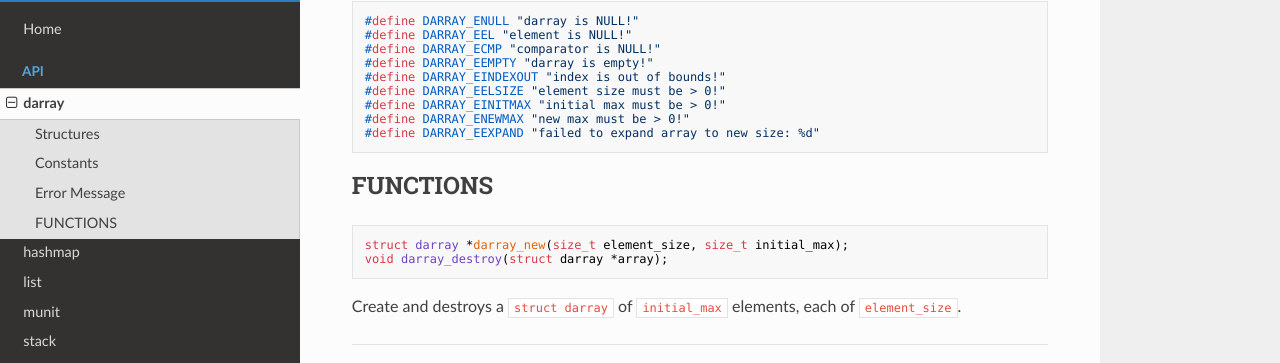
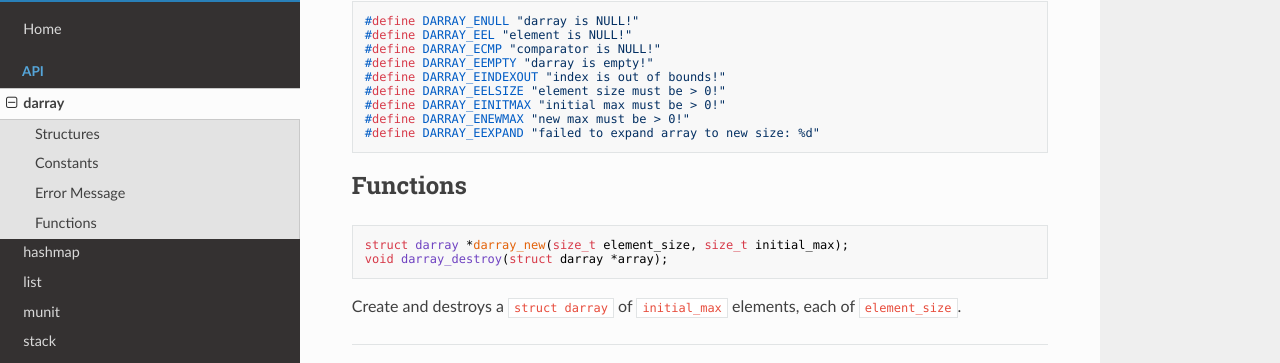
Before and after one commit to SiChiTong/cog, an MkDocs documentation site: the page built from docs/api/darray.md, in a window 1280 px wide and 900 px high, scrolled down 502 px. Shown: the part 91-454 px from the top of the window. Built offline with MkDocs 1.6.1, drawn with Linux system fonts in a browser that asks for light colours; nearby versions of some CDN libraries; old or Windows-style settings are respelled for this version of MkDocs.

Commit message:
Update docs

```diff
--- a/docs/api/darray.md
+++ b/docs/api/darray.md
@@ -33,7 +33,7 @@
     #define DARRAY_EEXPAND "failed to expand array to new size: %d"
 
 
-## FUNCTIONS
+## Functions
 
     struct darray *darray_new(size_t element_size, size_t initial_max);
     void darray_destroy(struct darray *array);
```
